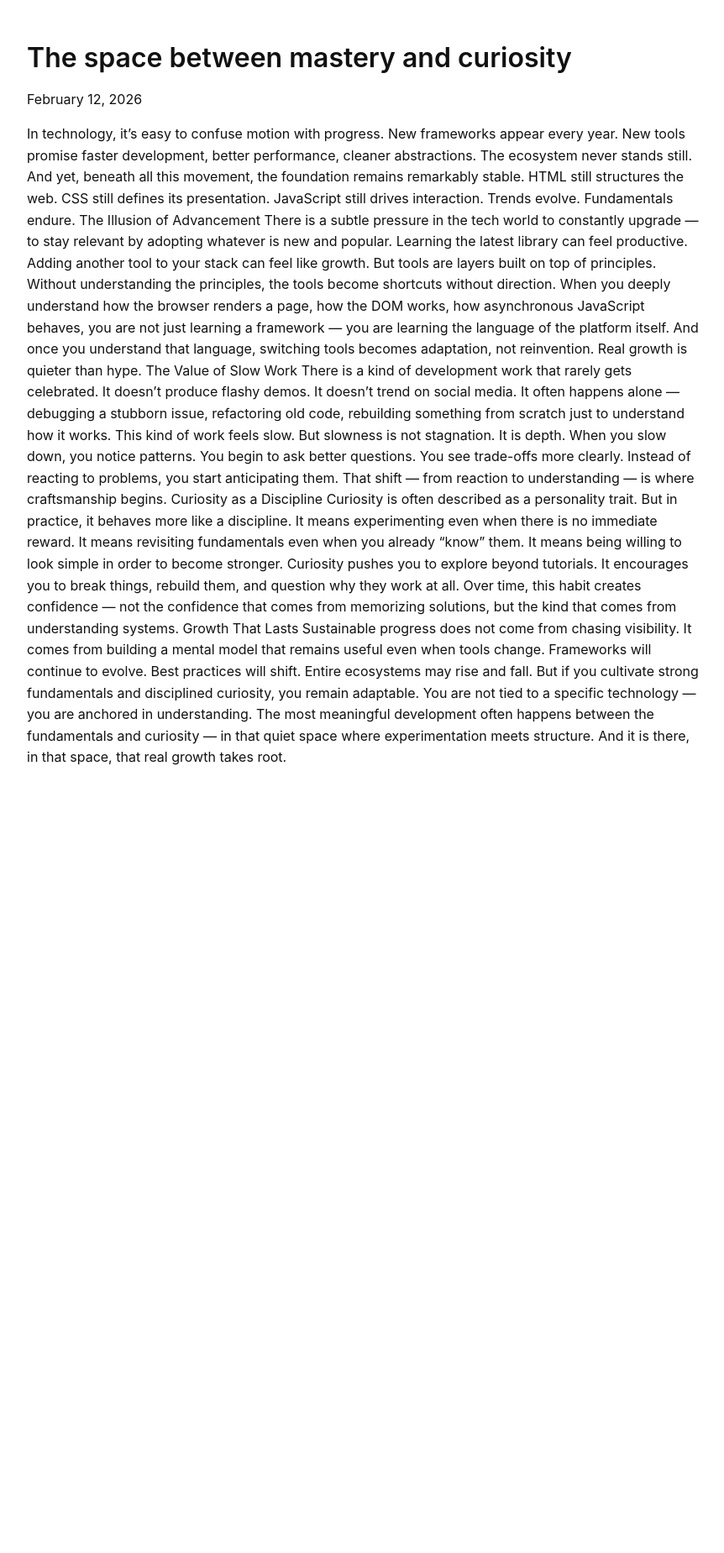
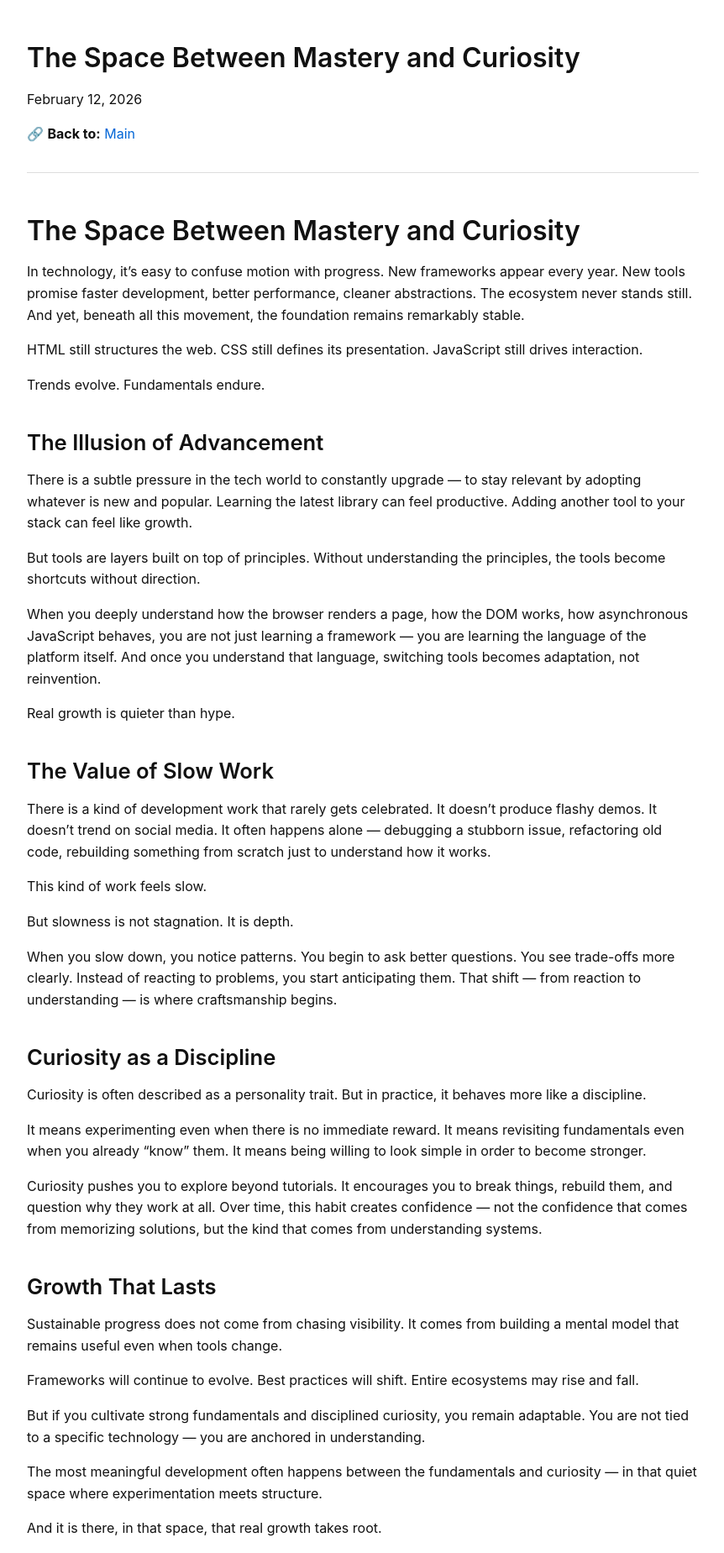
Before and after one commit to Gaoliping-cs/gaoliping.github.io, a Jekyll site: the page built from _posts/2026-02-12-The Space Between Mastery and Curiosity.md, in a window 1280 px wide. Shown: the whole page at 84% size, without its empty margins (208-1070 px from the left). Built offline with Jekyll 4.4.1, drawn with Linux system fonts in a browser that asks for light colours; our own code applies the rules of GitHub Pages for plain Markdown files; before the commit the page ends 931 px from its top, so only the background shows below that.

Commit message:
Update 2026-02-12-The Space Between Mastery and Curiosity.md

```diff
--- a/_posts/2026-02-12-The Space Between Mastery and Curiosity.md
+++ b/_posts/2026-02-12-The Space Between Mastery and Curiosity.md
@@ -1,28 +1,61 @@
+---
+layout: post
+title: "The Space Between Mastery and Curiosity"
+date: 2026-02-12
+description: Real growth in tech comes from mastering the fundamentals and staying curious — not chasing every new tool or trend.
+canonical: https://medium.com/p/d1b11f5cfbb7?postPublishedType=initial
+---
+
+🔗 **Back to:** [Main](/)
+
+---
+
+# The Space Between Mastery and Curiosity
+
 In technology, it’s easy to confuse motion with progress.
 New frameworks appear every year. New tools promise faster development, better performance, cleaner abstractions. The ecosystem never stands still. And yet, beneath all this movement, the foundation remains remarkably stable.
+
 HTML still structures the web.
 CSS still defines its presentation.
 JavaScript still drives interaction.
+
 Trends evolve. Fundamentals endure.
-The Illusion of Advancement
+
+## The Illusion of Advancement
+
 There is a subtle pressure in the tech world to constantly upgrade — to stay relevant by adopting whatever is new and popular. Learning the latest library can feel productive. Adding another tool to your stack can feel like growth.
+
 But tools are layers built on top of principles. Without understanding the principles, the tools become shortcuts without direction.
+
 When you deeply understand how the browser renders a page, how the DOM works, how asynchronous JavaScript behaves, you are not just learning a framework — you are learning the language of the platform itself. And once you understand that language, switching tools becomes adaptation, not reinvention.
+
 Real growth is quieter than hype.
-The Value of Slow Work
+
+## The Value of Slow Work
 There is a kind of development work that rarely gets celebrated. It doesn’t produce flashy demos. It doesn’t trend on social media. It often happens alone — debugging a stubborn issue, refactoring old code, rebuilding something from scratch just to understand how it works.
+
 This kind of work feels slow.
+
 But slowness is not stagnation. It is depth.
+
 When you slow down, you notice patterns. You begin to ask better questions. You see trade-offs more clearly. Instead of reacting to problems, you start anticipating them. That shift — from reaction to understanding — is where craftsmanship begins.
-Curiosity as a Discipline
+
+## Curiosity as a Discipline
 Curiosity is often described as a personality trait. But in practice, it behaves more like a discipline.
+
 It means experimenting even when there is no immediate reward.
 It means revisiting fundamentals even when you already “know” them.
 It means being willing to look simple in order to become stronger.
+
 Curiosity pushes you to explore beyond tutorials. It encourages you to break things, rebuild them, and question why they work at all. Over time, this habit creates confidence — not the confidence that comes from memorizing solutions, but the kind that comes from understanding systems.
-Growth That Lasts
+
+## Growth That Lasts
 Sustainable progress does not come from chasing visibility. It comes from building a mental model that remains useful even when tools change.
+
 Frameworks will continue to evolve. Best practices will shift. Entire ecosystems may rise and fall.
+
 But if you cultivate strong fundamentals and disciplined curiosity, you remain adaptable. You are not tied to a specific technology — you are anchored in understanding.
+
 The most meaningful development often happens between the fundamentals and curiosity — in that quiet space where experimentation meets structure.
+
 And it is there, in that space, that real growth takes root.
```
